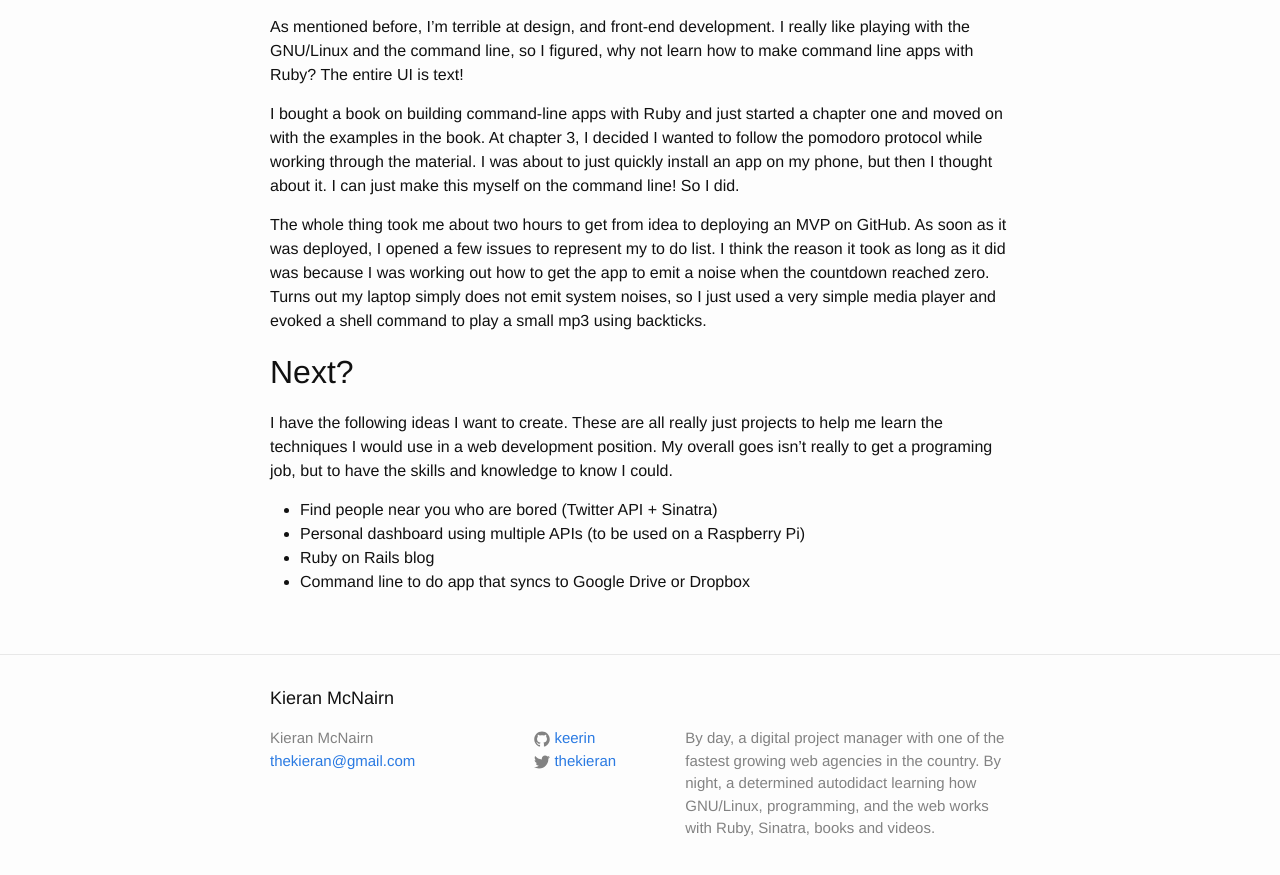
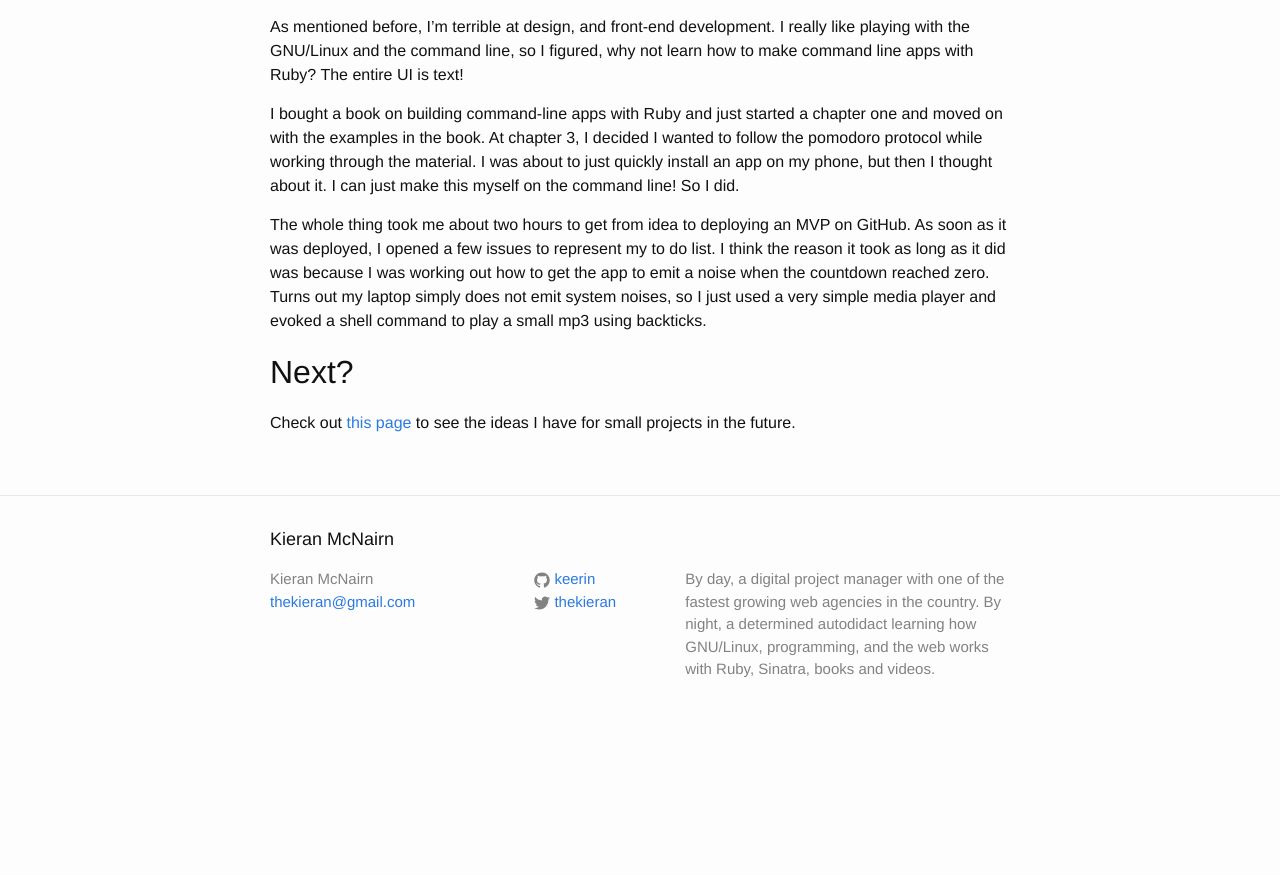
Before and after one commit to keerin/keerin.github.io, a Jekyll site: the page built from portfolio.md, in a window 1280 px wide and 900 px high, scrolled down 1139 px. Shown: the top 875 px of the window. Built offline with Jekyll 4.4.1, drawn with Linux system fonts in a browser that asks for light colours; after the commit the page ends 1880 px from its top, so only the background shows below that.

Commit message:
Adds new post for tracking small project ideas and modifies Portfolio page to link to this

```diff
--- a/portfolio.md
+++ b/portfolio.md
@@ -32,9 +32,4 @@ The whole thing took me about two hours to get from idea to deploying an MVP on
 
 ## Next?
 
-I have the following ideas I want to create. These are all really just projects to help me learn the techniques I would use in a web development position. My overall goes isn't really to get a programing job, but to have the skills and knowledge to know I could.
-
- * Find people near you who are bored (Twitter API + Sinatra)
- * Personal dashboard using multiple APIs (to be used on a Raspberry Pi)
- * Ruby on Rails blog
- * Command line to do app that syncs to Google Drive or Dropbox
+Check out [this page](http://keerin.github.io/learning-rails/2017/08/11/17-small-project-ideas/){:target="_blank"} to see the ideas I have for small projects in the future.
```
Also changed, not shown: _posts/2017-08-11-17-small-project-ideas.md (added, +13 -0 lines).
